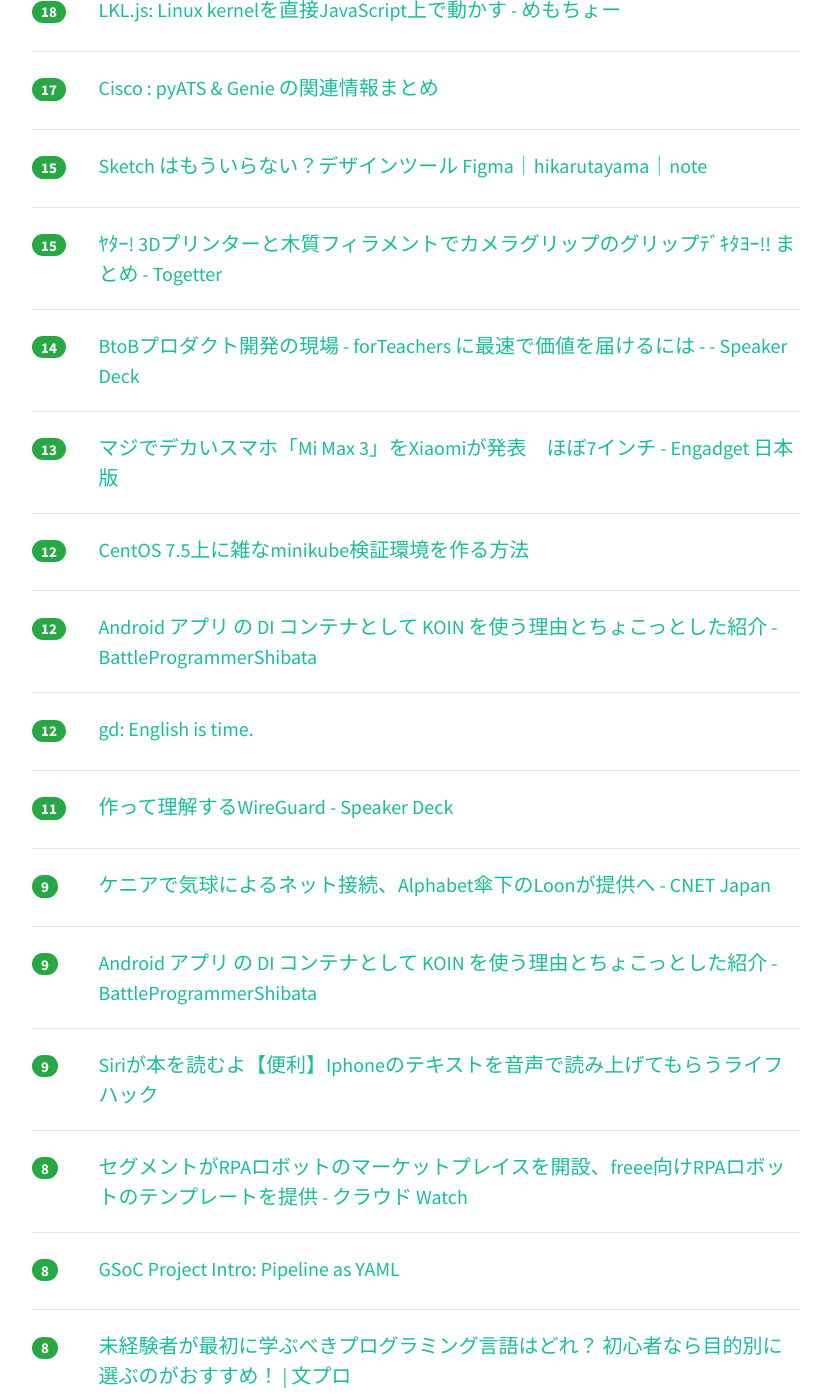
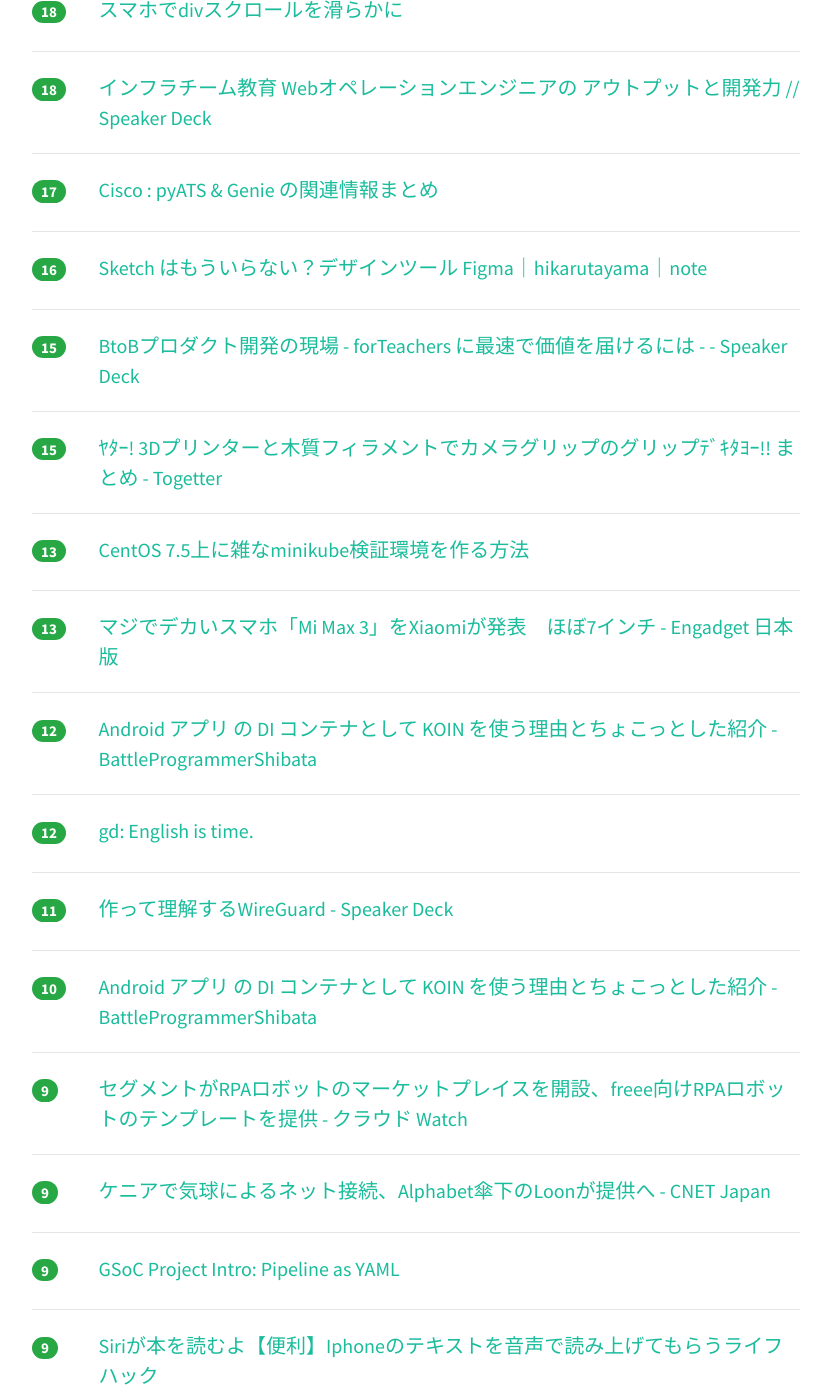
Before and after one commit to yatta47/hatena-matome-site, a Jekyll site: the page built from _posts/2018-07-22-hatena.md, in a window 1280 px wide and 1400 px high, scrolled down 1304 px. Shown: the whole window, without its empty margins (224-1055 px from the left). Built offline with Jekyll 4.4.1, drawn with Linux system fonts in a browser that asks for light colours; nearby versions of some CDN libraries; some of the changed text lies outside the part shown.

Commit message:
Updated 2018-07-22

```diff
--- a/_posts/2018-07-22-hatena.md
+++ b/_posts/2018-07-22-hatena.md
@@ -1,33 +1,38 @@
 ---
 layout: post
 title:  "2018-07-22 はてぶIT"
-date:   2018-07-22 13:02:46
+date:   2018-07-22 14:01:43
 tags: [it-hotentry]
 ---
-33 件のデータあり
+36 件のデータあり
 
 <hr><div class="row">
-<div class="col-1"><span class="badge badge-pill badge-success h2">145</span></div>
+<div class="col-1"><span class="badge badge-pill badge-success h2">160</span></div>
 <div class="col-11"><a href='https://qiita.com/woodyOutOfABase/items/01cc43fafe767d3edf62' target='_blank'>音響処理の基礎 with CNN　〜機械学習で「太鼓の達人」の自動作譜をしてみた〜</a></div>
 </div>
 <hr>
 <div class="row">
-<div class="col-1"><span class="badge badge-pill badge-success h2">54</span></div>
+<div class="col-1"><span class="badge badge-pill badge-success h2">69</span></div>
+<div class="col-11"><a href='https://employment.en-japan.com/engineerhub/entry/2018/07/17/110000' target='_blank'>AWSに関するありがちミスとその対策〜EC2、S3、RDS、Lambda、CloudFrontの場合 - エンジニアHub｜若手Webエンジニアのキャリアを考える！</a></div>
+</div>
+<hr>
+<div class="row">
+<div class="col-1"><span class="badge badge-pill badge-success h2">64</span></div>
 <div class="col-11"><a href='https://academist-cf.com/projects/72' target='_blank'>水銀から金をつくる「原子炉錬金術」を実証する！ | academist (アカデミスト)</a></div>
 </div>
 <hr>
 <div class="row">
-<div class="col-1"><span class="badge badge-pill badge-success h2">34</span></div>
+<div class="col-1"><span class="badge badge-pill badge-success h2">40</span></div>
 <div class="col-11"><a href='http://abemotion.hatenablog.com/entry/2018/07/22/005000' target='_blank'>「エンジニアのアウトプット」について感じること - My Favorite Life</a></div>
 </div>
 <hr>
 <div class="row">
-<div class="col-1"><span class="badge badge-pill badge-success h2">34</span></div>
-<div class="col-11"><a href='https://employment.en-japan.com/engineerhub/entry/2018/07/17/110000' target='_blank'>AWSに関するありがちミスとその対策〜EC2、S3、RDS、Lambda、CloudFrontの場合 - エンジニアHub｜若手Webエンジニアのキャリアを考える！</a></div>
+<div class="col-1"><span class="badge badge-pill badge-success h2">33</span></div>
+<div class="col-11"><a href='https://retrage01.hateblo.jp/entry/2018/07/21/153000' target='_blank'>LKL.js: Linux kernelを直接JavaScript上で動かす - めもちょー</a></div>
 </div>
 <hr>
 <div class="row">
-<div class="col-1"><span class="badge badge-pill badge-success h2">28</span></div>
+<div class="col-1"><span class="badge badge-pill badge-success h2">29</span></div>
 <div class="col-11"><a href='https://speakerdeck.com/joker1007/nu-riqu-dong-kai-fa-kireruji-shu-number-osrk01?slide=24' target='_blank'>怒り駆動開発 -キレる技術- #osrk01 - Speaker Deck</a></div>
 </div>
 <hr>
@@ -37,12 +42,7 @@ tags: [it-hotentry]
 </div>
 <hr>
 <div class="row">
-<div class="col-1"><span class="badge badge-pill badge-success h2">20</span></div>
-<div class="col-11"><a href='https://bizspa.jp/post-44488/' target='_blank'>まだSlack使ってるの？「ビジネスチャット」アプリ、本当に使える5選 | bizSPA!フレッシュ</a></div>
-</div>
-<hr>
-<div class="row">
-<div class="col-1"><span class="badge badge-pill badge-success h2">19</span></div>
+<div class="col-1"><span class="badge badge-pill badge-success h2">22</span></div>
 <div class="col-11"><a href='https://togetter.com/li/1248882' target='_blank'>「暗号」という言葉が暗号技術の理解の妨げになるというお話 - Togetter</a></div>
 </div>
 <hr>
@@ -53,12 +53,17 @@ tags: [it-hotentry]
 <hr>
 <div class="row">
 <div class="col-1"><span class="badge badge-pill badge-success h2">18</span></div>
+<div class="col-11"><a href='https://bizspa.jp/post-44488/' target='_blank'>まだSlack使ってるの？「ビジネスチャット」アプリ、本当に使える5選 | bizSPA!フレッシュ</a></div>
+</div>
+<hr>
+<div class="row">
+<div class="col-1"><span class="badge badge-pill badge-success h2">18</span></div>
 <div class="col-11"><a href='https://qiita.com/Mosac/items/707db05206fe9999aa96' target='_blank'>スマホでdivスクロールを滑らかに</a></div>
 </div>
 <hr>
 <div class="row">
 <div class="col-1"><span class="badge badge-pill badge-success h2">18</span></div>
-<div class="col-11"><a href='https://retrage01.hateblo.jp/entry/2018/07/21/153000' target='_blank'>LKL.js: Linux kernelを直接JavaScript上で動かす - めもちょー</a></div>
+<div class="col-11"><a href='https://speakerdeck.com/matsumoto_r/inhuratimujiao-yu-weboperesiyonenziniafalse-autopututotokai-fa-li' target='_blank'>インフラチーム教育 Webオペレーションエンジニアの アウトプットと開発力 // Speaker Deck</a></div>
 </div>
 <hr>
 <div class="row">
@@ -67,8 +72,13 @@ tags: [it-hotentry]
 </div>
 <hr>
 <div class="row">
+<div class="col-1"><span class="badge badge-pill badge-success h2">16</span></div>
+<div class="col-11"><a href='https://note.mu/hikarutayama/n/n3732af263247?magazine_key=m0c9f372ae915' target='_blank'>Sketch はもういらない？デザインツール Figma｜hikarutayama｜note</a></div>
+</div>
+<hr>
+<div class="row">
 <div class="col-1"><span class="badge badge-pill badge-success h2">15</span></div>
-<div class="col-11"><a href='https://note.mu/hikarutayama/n/n3732af263247?magazine_key=m0c9f372ae915' target='_blank'>Sketch はもういらない？デザインツール Figma｜hikarutayama｜note</a></div>
+<div class="col-11"><a href='https://speakerdeck.com/kechol/btobpurodakutokai-fa-falsexian-chang-forteachers-nizui-su-dejia-zhi-wojie-keruniha' target='_blank'>BtoBプロダクト開発の現場 - forTeachers に最速で価値を届けるには - - Speaker Deck</a></div>
 </div>
 <hr>
 <div class="row">
@@ -77,18 +87,13 @@ tags: [it-hotentry]
 </div>
 <hr>
 <div class="row">
-<div class="col-1"><span class="badge badge-pill badge-success h2">14</span></div>
-<div class="col-11"><a href='https://speakerdeck.com/kechol/btobpurodakutokai-fa-falsexian-chang-forteachers-nizui-su-dejia-zhi-wojie-keruniha' target='_blank'>BtoBプロダクト開発の現場 - forTeachers に最速で価値を届けるには - - Speaker Deck</a></div>
+<div class="col-1"><span class="badge badge-pill badge-success h2">13</span></div>
+<div class="col-11"><a href='https://qiita.com/zembutsu/items/b782dcd97d8058c15d40' target='_blank'>CentOS 7.5上に雑なminikube検証環境を作る方法</a></div>
 </div>
 <hr>
 <div class="row">
 <div class="col-1"><span class="badge badge-pill badge-success h2">13</span></div>
 <div class="col-11"><a href='https://japanese.engadget.com/2018/07/20/mi-max-3-xiaomi-6-9/' target='_blank'>マジでデカいスマホ「Mi Max 3」をXiaomiが発表　ほぼ7インチ - Engadget 日本版</a></div>
-</div>
-<hr>
-<div class="row">
-<div class="col-1"><span class="badge badge-pill badge-success h2">12</span></div>
-<div class="col-11"><a href='https://qiita.com/zembutsu/items/b782dcd97d8058c15d40' target='_blank'>CentOS 7.5上に雑なminikube検証環境を作る方法</a></div>
 </div>
 <hr>
 <div class="row">
@@ -107,28 +112,28 @@ tags: [it-hotentry]
 </div>
 <hr>
 <div class="row">
+<div class="col-1"><span class="badge badge-pill badge-success h2">10</span></div>
+<div class="col-11"><a href='https://ift.tt/2uBESqa' target='_blank'>Android アプリ の DI コンテナとして KOIN を使う理由とちょこっとした紹介 - BattleProgrammerShibata</a></div>
+</div>
+<hr>
+<div class="row">
+<div class="col-1"><span class="badge badge-pill badge-success h2">9</span></div>
+<div class="col-11"><a href='https://cloud.watch.impress.co.jp/docs/news/1133967.html' target='_blank'>セグメントがRPAロボットのマーケットプレイスを開設、freee向けRPAロボットのテンプレートを提供 - クラウド Watch</a></div>
+</div>
+<hr>
+<div class="row">
 <div class="col-1"><span class="badge badge-pill badge-success h2">9</span></div>
 <div class="col-11"><a href='https://japan.cnet.com/article/35122772/' target='_blank'>ケニアで気球によるネット接続、Alphabet傘下のLoonが提供へ - CNET Japan</a></div>
 </div>
 <hr>
 <div class="row">
 <div class="col-1"><span class="badge badge-pill badge-success h2">9</span></div>
-<div class="col-11"><a href='https://ift.tt/2uBESqa' target='_blank'>Android アプリ の DI コンテナとして KOIN を使う理由とちょこっとした紹介 - BattleProgrammerShibata</a></div>
+<div class="col-11"><a href='https://jenkins.io/blog/2018/06/15/simple-pull-request-plugin/' target='_blank'>GSoC Project Intro: Pipeline as YAML</a></div>
 </div>
 <hr>
 <div class="row">
 <div class="col-1"><span class="badge badge-pill badge-success h2">9</span></div>
 <div class="col-11"><a href='https://kencyanayo.com/tool-speech/' target='_blank'>Siriが本を読むよ【便利】Iphoneのテキストを音声で読み上げてもらうライフハック</a></div>
-</div>
-<hr>
-<div class="row">
-<div class="col-1"><span class="badge badge-pill badge-success h2">8</span></div>
-<div class="col-11"><a href='https://cloud.watch.impress.co.jp/docs/news/1133967.html' target='_blank'>セグメントがRPAロボットのマーケットプレイスを開設、freee向けRPAロボットのテンプレートを提供 - クラウド Watch</a></div>
-</div>
-<hr>
-<div class="row">
-<div class="col-1"><span class="badge badge-pill badge-success h2">8</span></div>
-<div class="col-11"><a href='https://jenkins.io/blog/2018/06/15/simple-pull-request-plugin/' target='_blank'>GSoC Project Intro: Pipeline as YAML</a></div>
 </div>
 <hr>
 <div class="row">
@@ -147,13 +152,28 @@ tags: [it-hotentry]
 </div>
 <hr>
 <div class="row">
+<div class="col-1"><span class="badge badge-pill badge-success h2">8</span></div>
+<div class="col-11"><a href='http://panora.tokyo/69364/' target='_blank'>VR機器なしでアバターによる作業配信ができるソフト「VDRAW」間もなくリリース – PANORA</a></div>
+</div>
+<hr>
+<div class="row">
+<div class="col-1"><span class="badge badge-pill badge-success h2">7</span></div>
+<div class="col-11"><a href='https://wanokokoro-civileng.com/180721_access_buzz/' target='_blank'>このブログに突如、大量のアクセスが発生しました。一体何があったのか！？ | 「和の心」　〜　とある土木系技術者が綴る</a></div>
+</div>
+<hr>
+<div class="row">
 <div class="col-1"><span class="badge badge-pill badge-success h2">7</span></div>
 <div class="col-11"><a href='https://japanese.engadget.com/2018/07/21/google-move-mirror/' target='_blank'>Google、自分と同じ姿勢の写真をリアルタイムに表示する「Move Mirror」公開 - Engadget 日本版</a></div>
 </div>
 <hr>
 <div class="row">
 <div class="col-1"><span class="badge badge-pill badge-success h2">6</span></div>
-<div class="col-11"><a href='https://wanokokoro-civileng.com/180721_access_buzz/' target='_blank'>このブログに突如、大量のアクセスが発生しました。一体何があったのか！？ | 「和の心」　〜　とある土木系技術者が綴る</a></div>
+<div class="col-11"><a href='http://hokoxjouhou.blog105.fc2.com/blog-entry-1221.html' target='_blank'>最近、Googleマップですごいなと思ったこと - 情報管理LOG</a></div>
+</div>
+<hr>
+<div class="row">
+<div class="col-1"><span class="badge badge-pill badge-success h2">6</span></div>
+<div class="col-11"><a href='https://github.com/nathan/pax' target='_blank'>GitHub - nathan/pax: The fastest JavaScript bundler in the galaxy.</a></div>
 </div>
 <hr>
 <div class="row">
@@ -162,12 +182,7 @@ tags: [it-hotentry]
 </div>
 <hr>
 <div class="row">
-<div class="col-1"><span class="badge badge-pill badge-success h2">4</span></div>
-<div class="col-11"><a href='http://hokoxjouhou.blog105.fc2.com/blog-entry-1221.html' target='_blank'>最近、Googleマップですごいなと思ったこと - 情報管理LOG</a></div>
+<div class="col-1"><span class="badge badge-pill badge-success h2">3</span></div>
+<div class="col-11"><a href='http://www.dtmstation.com/archives/52017299.html' target='_blank'>手持ち機材を自由に組み合わせて新マシンに作れちゃう!?不思議で超強力なMIDIプロセッサ、midiglueのクラウドファンディングがスタート : 藤本健の“DTMステーション”</a></div>
 </div>
 <hr>
-<div class="row">
-<div class="col-1"><span class="badge badge-pill badge-success h2">3</span></div>
-<div class="col-11"><a href='http://panora.tokyo/69364/' target='_blank'>VR機器なしでアバターによる作業配信ができるソフト「VDRAW」間もなくリリース – PANORA</a></div>
-</div>
-<hr>
```
